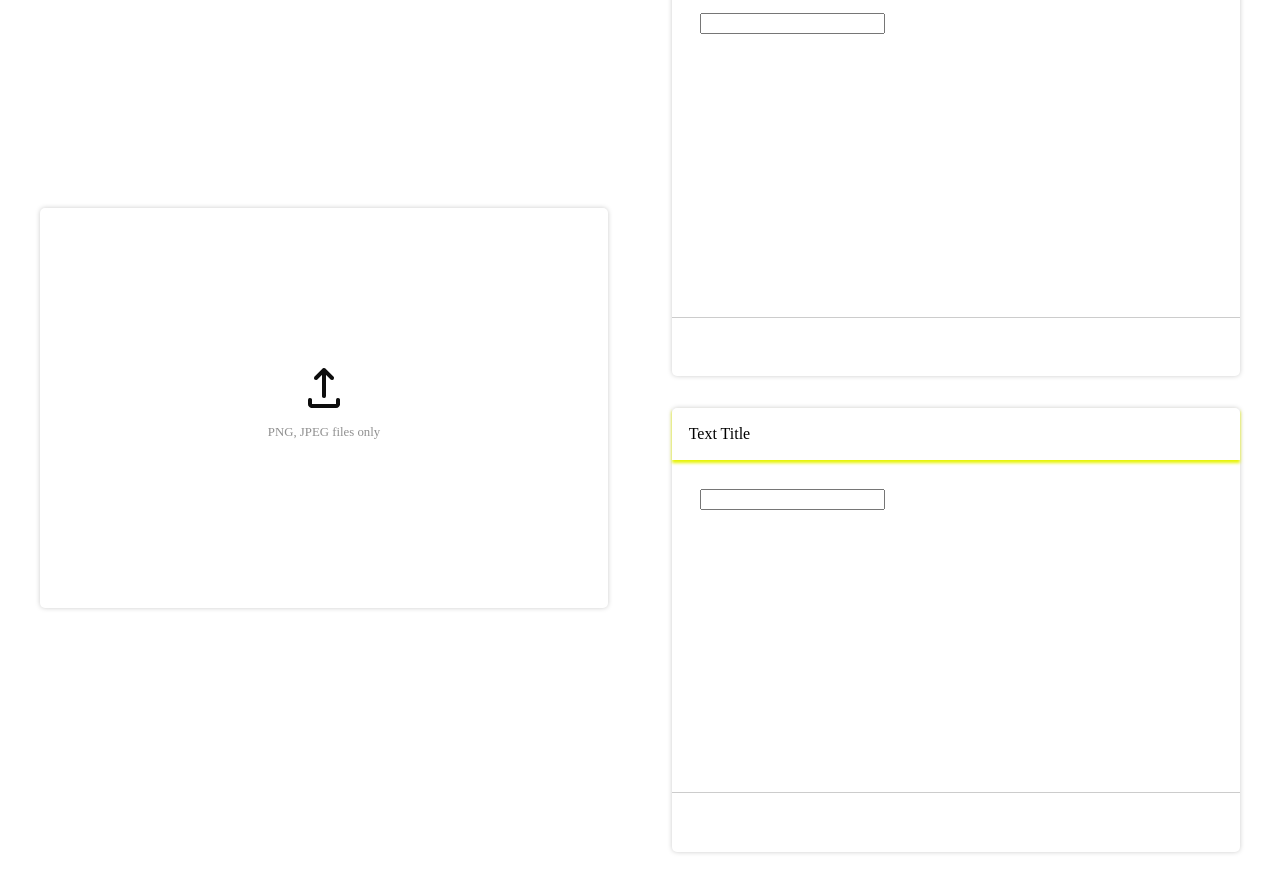
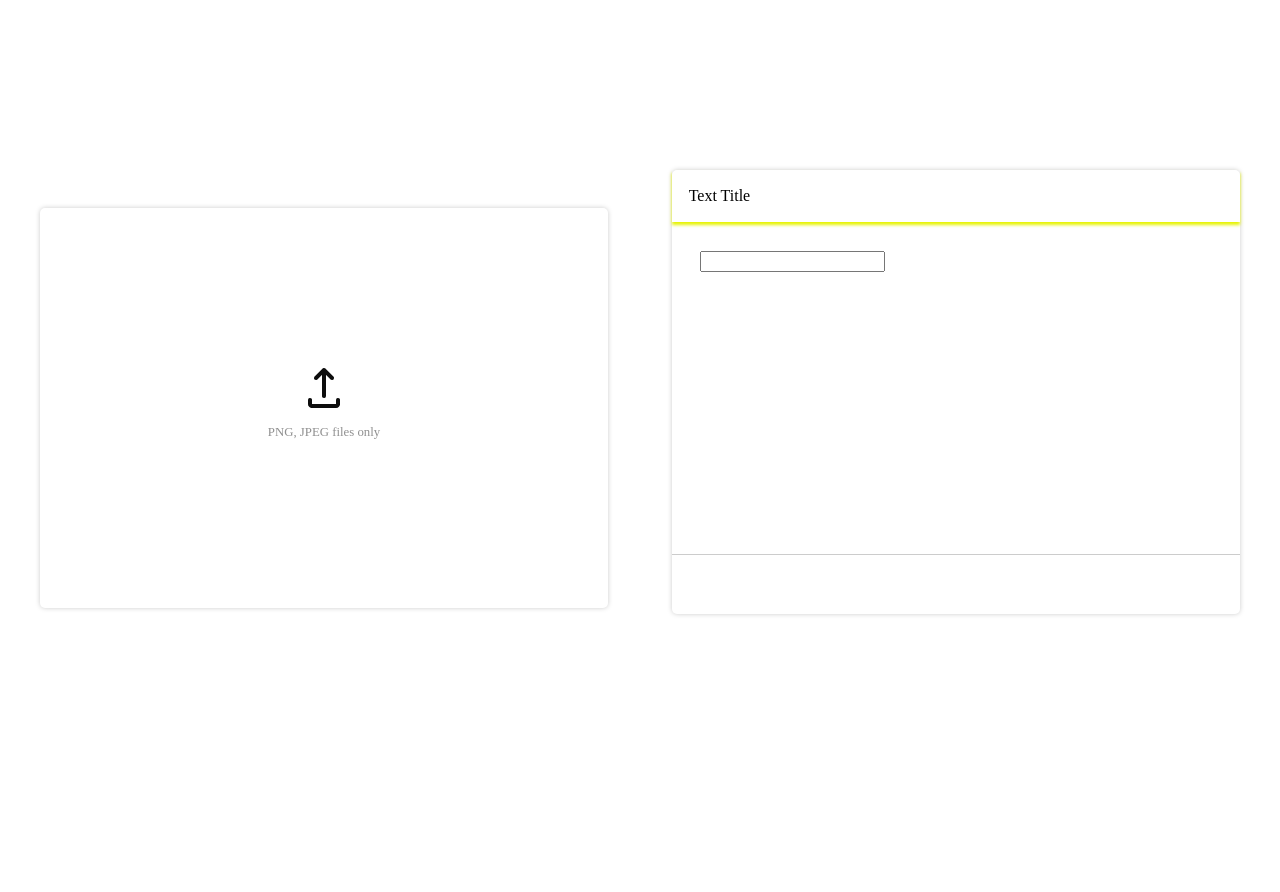
Before and after one commit to caboose1183/coding_exercise, a React (Vite) app: page / in a window 1280 px wide. Shown: the top 892 px of the page. After the commit the page ends 816 px from the top, so only its background shows below. Built offline with nearby package versions, Linux system fonts and the light colour scheme.

Commit message:
added text input saving after refresh

```diff
--- a/src/App.jsx
+++ b/src/App.jsx
@@ -36,8 +36,7 @@ function App() {
 
 
       <section className="text-container">
-        <TextBox />
-        <TextBox />
+        <TextBox boxNumber={'box1'}/>
       </section>
     </div>
   );
--- a/src/assets/components/TextBox.jsx
+++ b/src/assets/components/TextBox.jsx
@@ -1,26 +1,28 @@
 import { useState } from "react";
 
-export default function TextBox() {
-  const [text, setText] = useState({});
+export default function TextBox(props) {
+  const [input, setInput] = useState(
+    localStorage.getItem(props.boxNumber || null)
+  );
+
   const handleTextChange = function (event) {
-    const name = event.target.name;
     const value = event.target.value;
-    setText(values => ({...values, [name]: value}))
+    setInput(value);
+    localStorage.setItem(props.boxNumber, value);
   };
 
   return (
     <div className="text-box">
       <article className="text-title">Text Title</article>
       <article className="text-body">
-    <form>
-      <input type="text"
-      name="textbox1"
-      value={text.name}
-      onChange={handleTextChange}
-      >
-      </input>
-    </form>
-
+        <form>
+          <input
+            type="text"
+            name={props.boxNumber}
+            value={input}
+            onChange={handleTextChange}
+          ></input>
+        </form>
       </article>
       <article className="text-footer"></article>
     </div>
```
